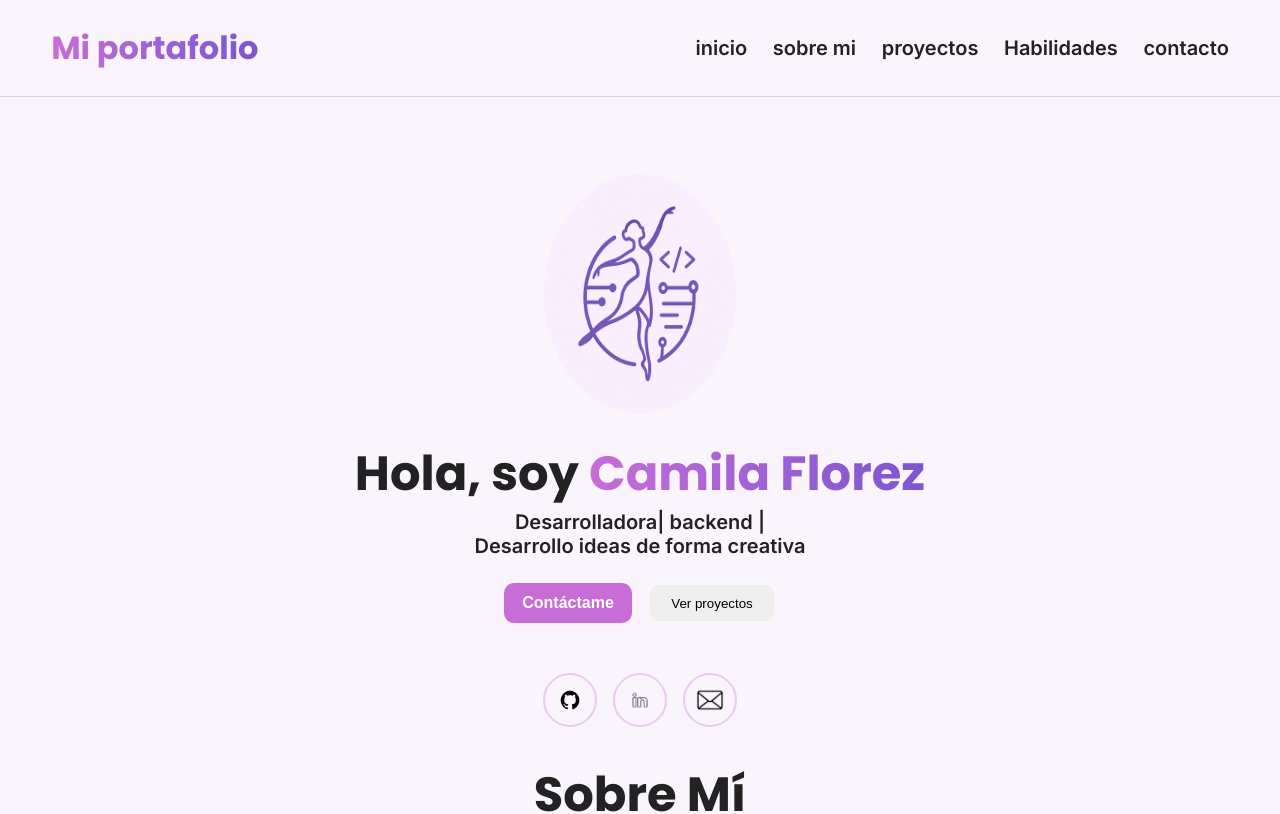
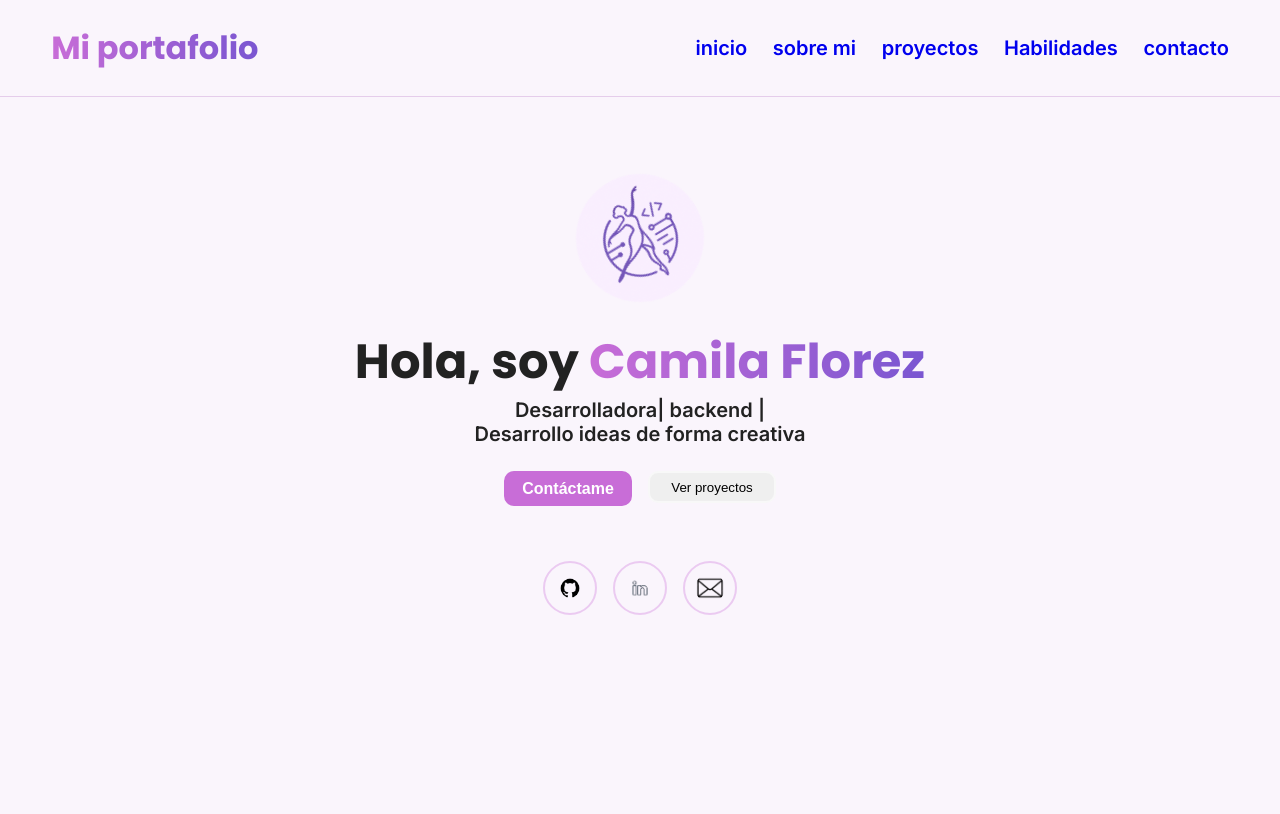
Before and after one commit to CamilaFlorez12/PORTAFOLIO, a React (Vite) app: page / in a window 1280 px wide. Shown: the top 814 px of the page. Built offline with nearby package versions, Linux system fonts and the light colour scheme.

Commit message:
feat: :sparkles: create conection
create conection

by@camilaflorez

```diff
--- a/package.json
+++ b/package.json
@@ -10,8 +10,10 @@
     "preview": "vite preview"
   },
   "dependencies": {
+    "emailjs-com": "^3.2.0",
     "react": "^19.1.1",
-    "react-dom": "^19.1.1"
+    "react-dom": "^19.1.1",
+    "react-router-dom": "^7.9.4"
   },
   "devDependencies": {
     "@eslint/js": "^9.36.0",
--- a/src/App.jsx
+++ b/src/App.jsx
@@ -1,22 +1,25 @@
-import React from 'react';
-import Navbar from './components/Navbar/navbar.jsx';
-import Presentation from './components/Presentation/presentation.jsx'
-import AboutMe from './components/About-me/About.jsx';
-import Projects from './components/projects/project.jsx';
-import Skills from './components/skillCart/skill.jsx';
-import Contact from './components/Contact/contact.jsx';
+import React from "react";
+import { BrowserRouter as Router, Routes, Route } from "react-router-dom";
+import Navbar from "./components/Navbar/navbar.jsx";
+import Presentation from "./components/Presentation/presentation.jsx";
+import AboutMe from "./components/About-me/About.jsx";
+import Projects from "./components/projects/project.jsx";
+import Skills from "./components/skillCart/skill.jsx";
+import Contact from "./components/Contact/contact.jsx";
 
 const App = () => {
   return (
-    <div>
-      <Navbar/>
-      <Presentation/>
-      <AboutMe/>
-      <Projects/>
-      <Skills/>
-      <Contact/>
-    </div>
-  )
-}
+    <Router>
+      <Navbar />
+      <Routes>
+        <Route path="/" element={<Presentation />} />
+        <Route path="/About" element={<AboutMe />} />
+        <Route path="/Projects" element={<Projects />} />
+        <Route path="/Skills" element={<Skills />} />
+        <Route path="/Contact" element={<Contact />} />
+      </Routes>
+    </Router>
+  );
+};
 
-export default App
+export default App;
--- a/src/components/Contact/contact.jsx
+++ b/src/components/Contact/contact.jsx
@@ -1,7 +1,28 @@
 import React from "react";
+import emailjs from "emailjs-com";
 import "./Contact.css";
 
 const Contact = () => {
+  const handleSubmit = (e) => {
+    e.preventDefault(); // evita recargar la página
+
+    emailjs
+      .sendForm(
+        "service_miu5evv",   // 🟣 tu Service ID
+        "template_ou2dht8",  // 🟣 tu Template ID
+        e.target,
+        "kFSd9vxxT4Q1A_4wg"  // 🟣 tu Public Key
+      )
+      .then(() => {
+        alert("Mensaje enviado correctamente 🎉");
+        e.target.reset(); // limpia los campos
+      })
+      .catch((error) => {
+        console.error("Error al enviar mensaje:", error);
+        alert("Hubo un problema, inténtalo de nuevo.");
+      });
+  };
+
   return (
     <section className="contact-section">
       <h2>Contacto</h2>
@@ -10,7 +31,6 @@ const Contact = () => {
       </p>
 
       <div className="contact-container">
-        {/* 🔹 Información de contacto */}
         <div className="contact-info">
           <h3>Información de Contacto</h3>
 
@@ -46,15 +66,15 @@ const Contact = () => {
           </div>
         </div>
 
-        <form className="contact-form">
+        <form className="contact-form" onSubmit={handleSubmit}>
           <label htmlFor="nombre">Nombre</label>
-          <input type="text" id="nombre" placeholder="Tu nombre" />
+          <input type="text" id="nombre" name="nombre" placeholder="Tu nombre" required />
 
           <label htmlFor="email">Email</label>
-          <input type="email" id="email" placeholder="tu@email.com" />
+          <input type="email" id="email" name="email" placeholder="tu@email.com" required />
 
           <label htmlFor="mensaje">Mensaje</label>
-          <textarea id="mensaje" placeholder="Cuéntame sobre tu proyecto..." />
+          <textarea id="mensaje" name="mensaje" placeholder="Cuéntame sobre tu proyecto..." required />
 
           <button type="submit">Enviar Mensaje</button>
         </form>
--- a/src/components/Navbar/Nabvar.css
+++ b/src/components/Navbar/Nabvar.css
@@ -15,9 +15,14 @@
   margin: 3vh 4vw;
   cursor: pointer;
   transition: background-color 0.3s ease;
+  text-decoration: none;
 }
 
-.nav-menu li:hover {
+.nav-menu a{
+  text-decoration: none;
+}
+
+.nav-menu a:hover {
   color: #c86dd7;
 }
 
--- a/src/components/Navbar/navbar.jsx
+++ b/src/components/Navbar/navbar.jsx
@@ -1,16 +1,17 @@
 import React from "react";
 import "./Nabvar.css";
+import { Link } from "react-router-dom";
 
 const Navbar = () => {
   return (
     <div className="navbar">
       <h2 className="titulo">Mi portafolio</h2>
       <ul className="nav-menu">
-        <li>inicio</li>
-        <li>sobre mi</li>
-        <li>proyectos</li>
-        <li>Habilidades</li>
-        <li>contacto</li>
+        <li><Link to="/">inicio</Link></li>
+        <li><Link to="About">sobre mi</Link></li>
+        <li><Link to="Projects">proyectos</Link></li>
+        <li><Link to="Skills">Habilidades</Link></li>
+        <li><Link to="Contact">contacto</Link></li>
       </ul>
     </div>
   );
--- a/src/components/Presentation/Presentation.css
+++ b/src/components/Presentation/Presentation.css
@@ -35,9 +35,11 @@
   font-weight: bold;
   font-size: 1rem;
   border: 2px solid #c86dd7;
+  padding: 0.5vw;
 }
 .btn-proyectos {
   border: 2px solid rgb(248, 248, 248);
+  padding: 0.5vw;
 }
 .btn-contacto:hover {
   background-color: #d691df;
@@ -66,12 +68,10 @@
   cursor: pointer;
 }
 
-
 .socialMedia .icon:hover {
   background-color: #c86dd7;
   border-color: #c86dd7;
   transform: scale(1.1);
-
 }
 .socialMedia .icon:hover {
   filter: brightness(2);
@@ -87,3 +87,20 @@
 h2 {
   font-size: 3rem;
 }
+
+/* 🔄 Animación de giro continuo */
+@keyframes girar {
+  from {
+    transform: rotate(0deg);
+  }
+  to {
+    transform: rotate(360deg);
+  }
+}
+
+/* Aplica la animación al logo */
+.logo {
+  width: 10vw; /* o el tamaño que uses */
+  height: auto;
+  animation: girar 6s linear infinite; /* duración, velocidad y repetición */
+}
--- a/src/components/Presentation/presentation.jsx
+++ b/src/components/Presentation/presentation.jsx
@@ -1,4 +1,5 @@
 import React from "react";
+import { Link } from "react-router-dom";
 import "./Presentation.css";
 import logo from "../../assets/logo.png";
 import github from "../../assets/logoGithub.png";
@@ -15,14 +16,14 @@ const Presentation = () => {
       <p>Desarrolladora| backend | </p>
       <p>Desarrollo ideas de forma creativa</p>
       <div className="buttons">
-        <button className="btn-contacto">Contáctame</button>
-        <button className="btn-proyectos">Ver proyectos</button>
+        <Link to="/Contact"><button className="btn-contacto">Contáctame</button></Link>
+        <Link to="/Projects"><button className="btn-proyectos">Ver proyectos</button></Link>
       </div>
 
       <div className="socialMedia">
-        <img src={github} alt="logoGithub" className="icon" />
-        <img src={linkedin} alt="logoLinkedin" className="icon" />
-        <img src={correo} alt="logoCorreo" className="icon" />
+        <a href="https://github.com/CamilaFlorez12" target="_blank"><img src={github} alt="logoGithub" className="icon" /></a>
+        <a href="https://www.linkedin.com/in/laura-camila-florez-santos-1403a637a/" target="_blank"><img src={linkedin} alt="logoLinkedin" className="icon" /></a>
+        <a href="mailto:07camilaFlorezsantos@gmail.com"><img src={correo} alt="logoCorreo" className="icon" /></a>
       </div>
     </div>
   );
```
Also changed, not shown: 1 other file (tests, documents, lock files or other folders).
